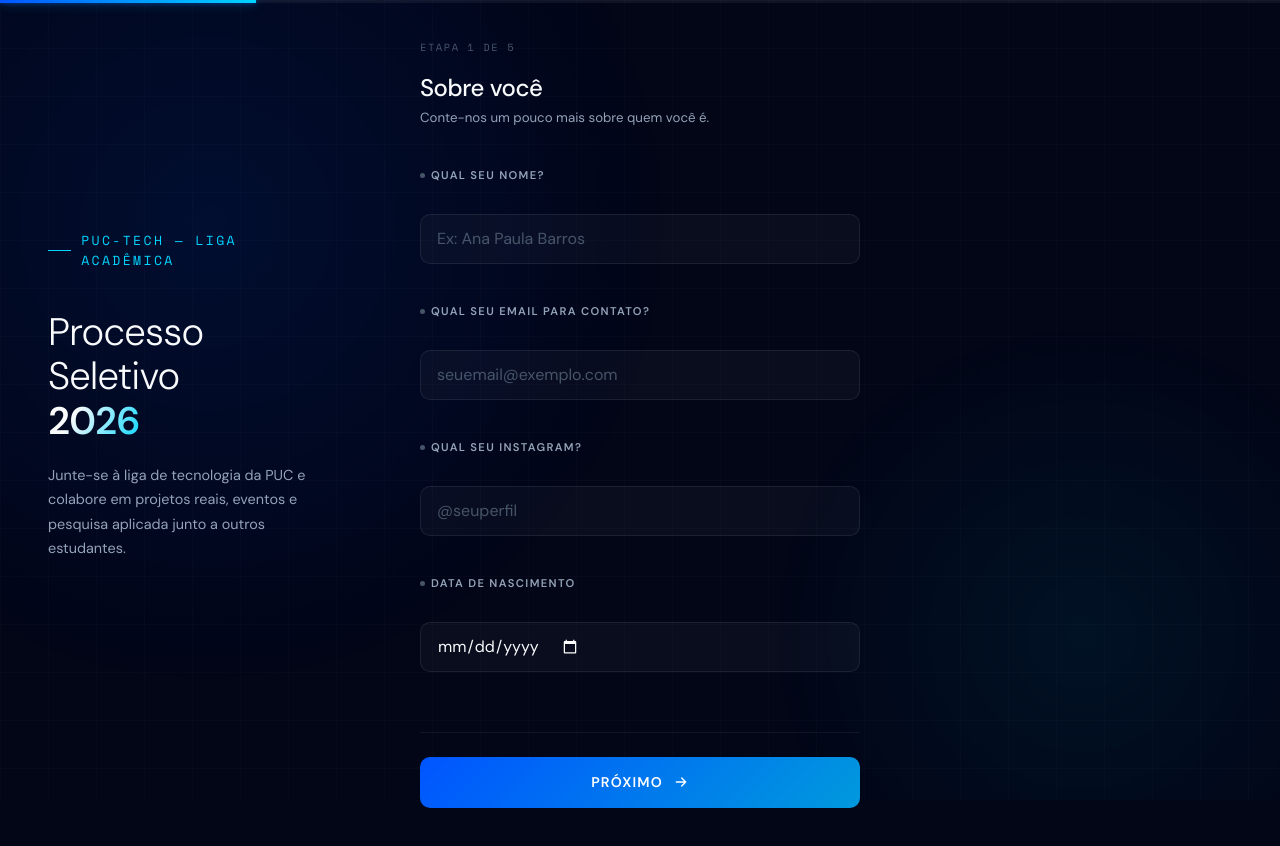
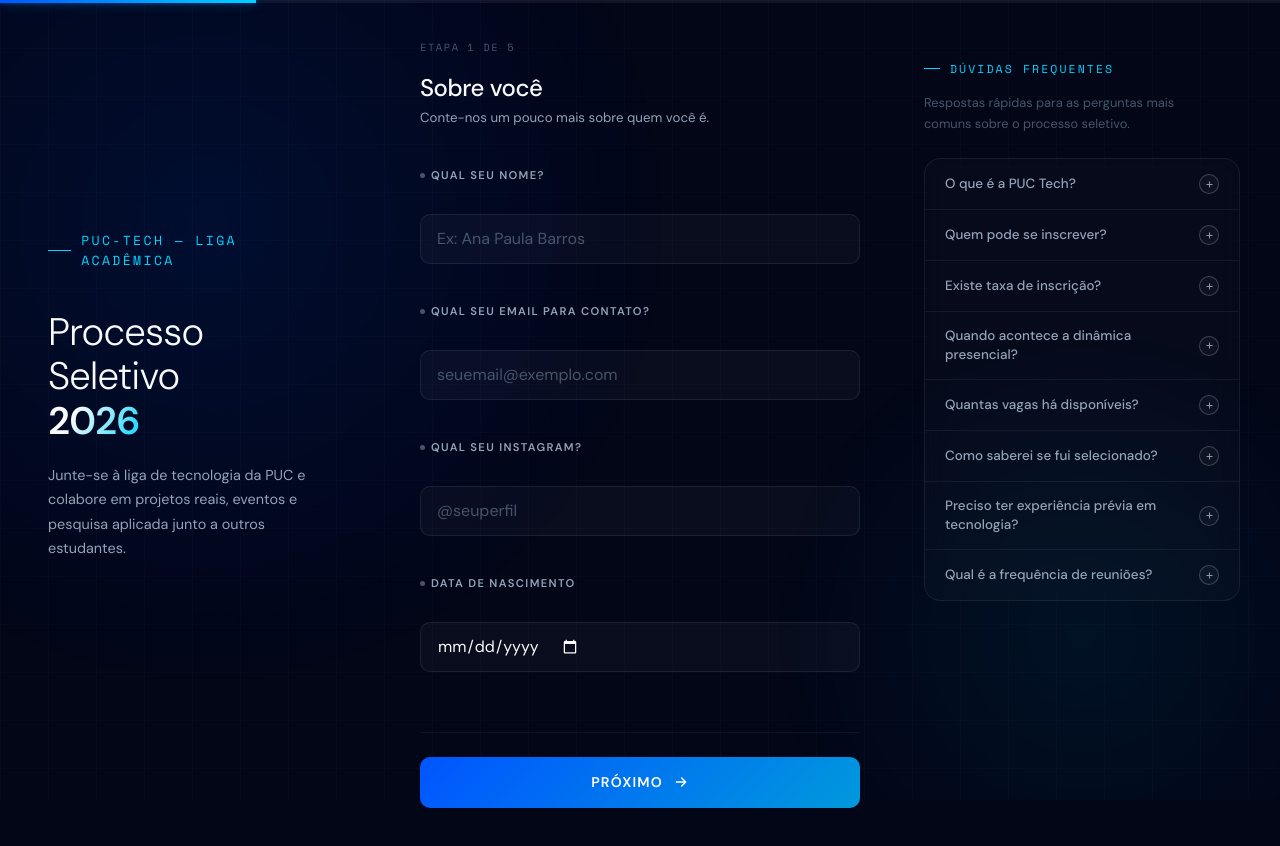
Before and after one commit to raulkolaric/puctech-admissions, a Next.js app: page / in a window 1280 px wide. Built offline with nearby package versions, Linux system fonts and the light colour scheme.

Commit message:
(feat) - Add FAQ questions to right side panel

```diff
--- a/app/globals.css
+++ b/app/globals.css
@@ -14,6 +14,8 @@
   --animate-pulse-slow: pulse-slow 8s ease-in-out infinite alternate;
   --animate-pulse-slow-reverse: pulse-slow-reverse 10s ease-in-out infinite alternate-reverse;
   --animate-fade-up: fade-up 0.5s ease both;
+  --animate-slide-up: slide-up 0.35s cubic-bezier(0.32, 0.72, 0, 1) both;
+  --animate-fade-in: fade-in 0.2s ease both;
 }
 
 @keyframes pulse-slow {
@@ -29,6 +31,16 @@
 @keyframes fade-up {
   from { opacity: 0; transform: translateY(16px); }
   to   { opacity: 1; transform: translateY(0); }
+}
+
+@keyframes slide-up {
+  from { transform: translateY(100%); }
+  to   { transform: translateY(0); }
+}
+
+@keyframes fade-in {
+  from { opacity: 0; }
+  to   { opacity: 1; }
 }
 
 html, body {
--- a/app/page.tsx
+++ b/app/page.tsx
@@ -3,6 +3,42 @@
 import { useState } from "react";
 
 type Status = "idle" | "loading" | "success" | "error";
+
+const FAQ_ITEMS: { q: string; a: string }[] = [
+  {
+    q: "O que é a PUC Tech?",
+    a: "A PUC Tech é a liga acadêmica de tecnologia da PUC-SP. Reunimos estudantes apaixonados por tech para colaborar em projetos reais, eventos e pesquisa aplicada.",
+  },
+  {
+    q: "Quem pode se inscrever?",
+    a: "Qualquer aluno regularmente matriculado na PUC-SP, independentemente do curso ou período.",
+  },
+  {
+    q: "Existe taxa de inscrição?",
+    a: "Não. A participação na liga é completamente gratuita.",
+  },
+  {
+    q: "Quando acontece a dinâmica presencial?",
+    a: "A dinâmica está prevista para o dia 18/04 (sábado). Reserve a data! Mais detalhes serão enviados por email após a primeira etapa.",
+  },
+  {
+    q: "Quantas vagas há disponíveis?",
+    a: "O número de vagas é limitado. A seleção é realizada com base nas respostas do formulário e no desempenho nas dinâmicas do processo seletivo.",
+  },
+  {
+    q: "Como saberei se fui selecionado?",
+    a: "Você receberá um email com o resultado após a primeira etapa. Fique atento à sua caixa de entrada (e ao spam).",
+  },
+  {
+    q: "Preciso ter experiência prévia em tecnologia?",
+    a: "Não é obrigatório. Buscamos pessoas curiosas, proativas e dispostas a aprender. A vontade de crescer vale mais que o currículo.",
+  },
+  {
+    q: "Qual é a frequência de reuniões?",
+    a: "Reuniões semanais aos sábados de manhã, alternando entre remota e presencial. Geralmente almoçamos juntos depois!",
+  },
+];
+
 
 const TOTAL_STEPS = 5;
 
@@ -37,6 +73,10 @@
   const [status, setStatus] = useState<Status>("idle");
   const [errorMsg, setErrorMsg] = useState("");
   const [errors, setErrors] = useState<Record<string, string>>({});
+
+  /* ── FAQ state ── */
+  const [faqOpen, setFaqOpen] = useState(false);
+  const [openFaqItem, setOpenFaqItem] = useState<string | null>(null);
 
   /* ── Checkbox toggle logic ── */
   function handleAreaToggle(area: string) {
@@ -191,9 +231,34 @@
         />
       </div>
 
+      {/* ── FAQ mobile floating button ── */}
+      <div className="lg:hidden">
+        <button
+          id="faq-floating-btn"
+          type="button"
+          onClick={() => setFaqOpen(true)}
+          aria-label="Abrir perguntas frequentes"
+          className="fixed bottom-6 right-5 z-40 flex items-center gap-2 pl-4 pr-5 py-[11px] rounded-full text-[0.8rem] font-semibold tracking-[0.06em] uppercase text-white shadow-[0_4px_20px_rgba(0,85,255,0.4)] transition-all duration-200 hover:-translate-y-[2px] hover:shadow-[0_8px_28px_rgba(0,85,255,0.5)] active:translate-y-0"
+          style={{ background: "linear-gradient(135deg,#0055ff 0%,#0099dd 100%)" }}
+        >
+          <svg width="15" height="15" fill="none" viewBox="0 0 24 24" aria-hidden="true">
+            <path stroke="currentColor" strokeLinecap="round" strokeLinejoin="round" strokeWidth={2.2} d="M9.09 9a3 3 0 015.83 1c0 2-3 3-3 3m.08 4h.01M21 12a9 9 0 11-18 0 9 9 0 0118 0z" />
+          </svg>
+          FAQ
+        </button>
+
+        {/* Mobile FAQ drawer */}
+        <FaqDrawer
+          open={faqOpen}
+          onClose={() => setFaqOpen(false)}
+          openItem={openFaqItem}
+          onToggleItem={(q) => setOpenFaqItem((prev) => (prev === q ? null : q))}
+        />
+      </div>
+
       {/* ── Wrapper ── */}
       <div
-        className="relative z-10 grid w-full overflow-x-clip min-h-screen grid-cols-1 lg:grid-cols-[1fr_520px_1fr] touch-pan-y"
+        className="relative z-10 grid w-full overflow-x-clip min-h-screen grid-cols-1 lg:grid-cols-[1fr_520px_380px] touch-pan-y"
       >
         {/* ───── MOBILE HEADER (visible < lg) ───── */}
         <header className="flex flex-col items-center text-center px-6 pt-10 pb-6 lg:hidden">
@@ -554,11 +619,38 @@
         </main>
 
         {/* ───── MOBILE FOOTER (visible < lg) ───── */}
-        <footer className="flex flex-col items-center text-center px-6 pt-4 pb-10 lg:hidden">
+        <footer className="flex flex-col items-center text-center px-6 pt-4 pb-24 lg:hidden">
           <p className="text-[0.85rem] text-[#94a3b8] leading-[1.7] max-w-[360px]">
             Junte-se à liga de tecnologia da PUC e colabore em projetos reais, eventos e pesquisa aplicada junto a outros estudantes.
           </p>
         </footer>
+
+        {/* ─────────── RIGHT FAQ PANEL (desktop only) ─────────── */}
+        <aside className="hidden lg:flex flex-col py-[60px] pr-10 pl-6">
+          <div className="sticky top-[48px]">
+            {/* Panel header */}
+            <div className="mb-6">
+              <span className="flex items-center gap-[10px] font-mono text-[0.72rem] tracking-[0.18em] uppercase text-[#00d4ff] mb-4">
+                <span className="inline-block w-4 h-px bg-[#00d4ff]" />
+                Dúvidas Frequentes
+              </span>
+              <p className="text-[0.8rem] text-[#475569] leading-[1.6] max-w-[300px]">
+                Respostas rápidas para as perguntas mais comuns sobre o processo seletivo.
+              </p>
+            </div>
+
+            {/* Accordion */}
+            <div
+              className="rounded-2xl border border-white/[0.07] overflow-hidden"
+              style={{ background: "rgba(255,255,255,0.02)", backdropFilter: "blur(12px)" }}
+            >
+              <FaqAccordion
+                openItem={openFaqItem}
+                onToggleItem={(q) => setOpenFaqItem((prev) => (prev === q ? null : q))}
+              />
+            </div>
+          </div>
+        </aside>
       </div>
     </>
   );
@@ -617,8 +709,6 @@
 }
 
 
-
-
 function Spinner() {
   return (
     <svg className="animate-spin" width="16" height="16" viewBox="0 0 24 24" fill="none">
@@ -627,3 +717,126 @@
     </svg>
   );
 }
+
+/* ─── FAQ Accordion (shared between desktop panel and mobile drawer) ─── */
+interface FaqAccordionProps {
+  openItem: string | null;
+  onToggleItem: (q: string) => void;
+}
+
+function FaqAccordion({ openItem, onToggleItem }: FaqAccordionProps) {
+  return (
+    <div>
+      {FAQ_ITEMS.map((item, idx) => {
+        const isOpen = openItem === item.q;
+        return (
+          <div
+            key={item.q}
+            className={`border-white/[0.06] ${
+              idx !== 0 ? "border-t" : ""
+            }`}
+          >
+            <button
+              type="button"
+              id={`faq-item-${idx}`}
+              onClick={() => onToggleItem(item.q)}
+              aria-expanded={isOpen}
+              className="w-full flex items-center justify-between gap-4 px-5 py-[15px] text-left transition-colors duration-150 hover:bg-white/[0.03] group"
+            >
+              <span
+                className={`text-[0.84rem] font-medium leading-snug transition-colors duration-200 ${
+                  isOpen ? "text-[#f8fafc]" : "text-[#94a3b8] group-hover:text-white/80"
+                }`}
+              >
+                {item.q}
+              </span>
+              <span
+                className={`flex-shrink-0 w-5 h-5 rounded-full flex items-center justify-center border transition-all duration-300 ${
+                  isOpen
+                    ? "border-[#00d4ff] bg-[rgba(0,212,255,0.1)] rotate-45"
+                    : "border-white/20 bg-white/[0.03] rotate-0"
+                }`}
+              >
+                <svg width="9" height="9" fill="none" viewBox="0 0 24 24" aria-hidden="true">
+                  <path stroke={isOpen ? "#00d4ff" : "#94a3b8"} strokeLinecap="round" strokeLinejoin="round" strokeWidth={2.5} d="M12 5v14M5 12h14" />
+                </svg>
+              </span>
+            </button>
+
+            {/* Animated body — CSS max-height trick for smooth open/close */}
+            <div
+              style={{
+                maxHeight: isOpen ? "200px" : "0px",
+                overflow: "hidden",
+                transition: "max-height 0.3s cubic-bezier(0.4,0,0.2,1)",
+              }}
+            >
+              <p className="px-5 pb-[15px] pt-1 text-[0.82rem] text-[#64748b] leading-[1.7]">
+                {item.a}
+              </p>
+            </div>
+          </div>
+        );
+      })}
+    </div>
+  );
+}
+
+/* ─── FAQ Drawer (mobile bottom-sheet) ─── */
+interface FaqDrawerProps {
+  open: boolean;
+  onClose: () => void;
+  openItem: string | null;
+  onToggleItem: (q: string) => void;
+}
+
+function FaqDrawer({ open, onClose, openItem, onToggleItem }: FaqDrawerProps) {
+  if (!open) return null;
+  return (
+    // Backdrop
+    <div
+      className="fixed inset-0 z-50 flex items-end animate-fade-in"
+      style={{ background: "rgba(2,6,23,0.75)", backdropFilter: "blur(4px)" }}
+      onClick={onClose}
+    >
+      {/* Sheet — stop propagation so tapping the sheet itself doesn't close */}
+      <div
+        className="w-full max-h-[78vh] overflow-y-auto rounded-t-2xl border-t border-white/[0.08] animate-slide-up"
+        style={{ background: "#05101f" }}
+        onClick={(e) => e.stopPropagation()}
+      >
+        {/* Drag handle */}
+        <div className="flex justify-center pt-3 pb-1">
+          <span className="w-10 h-1 rounded-full bg-white/20" />
+        </div>
+
+        {/* Header */}
+        <div className="flex items-center justify-between px-5 pt-3 pb-4 border-b border-white/[0.06]">
+          <div>
+            <span className="flex items-center gap-[8px] font-mono text-[0.65rem] tracking-[0.18em] uppercase text-[#00d4ff] mb-1">
+              <span className="inline-block w-3 h-px bg-[#00d4ff]" />
+              Dúvidas Frequentes
+            </span>
+            <p className="text-[#f8fafc] text-[1rem] font-medium">Perguntas frequentes</p>
+          </div>
+          <button
+            type="button"
+            onClick={onClose}
+            aria-label="Fechar perguntas frequentes"
+            className="w-8 h-8 rounded-full flex items-center justify-center border border-white/10 text-[#94a3b8] transition-colors hover:border-white/20 hover:text-white"
+          >
+            <svg width="14" height="14" fill="none" viewBox="0 0 24 24" aria-hidden="true">
+              <path stroke="currentColor" strokeLinecap="round" strokeLinejoin="round" strokeWidth={2} d="M18 6L6 18M6 6l12 12" />
+            </svg>
+          </button>
+        </div>
+
+        {/* Accordion */}
+        <FaqAccordion openItem={openItem} onToggleItem={onToggleItem} />
+
+        {/* Bottom safe area */}
+        <div className="h-8" />
+      </div>
+    </div>
+  );
+}
```
